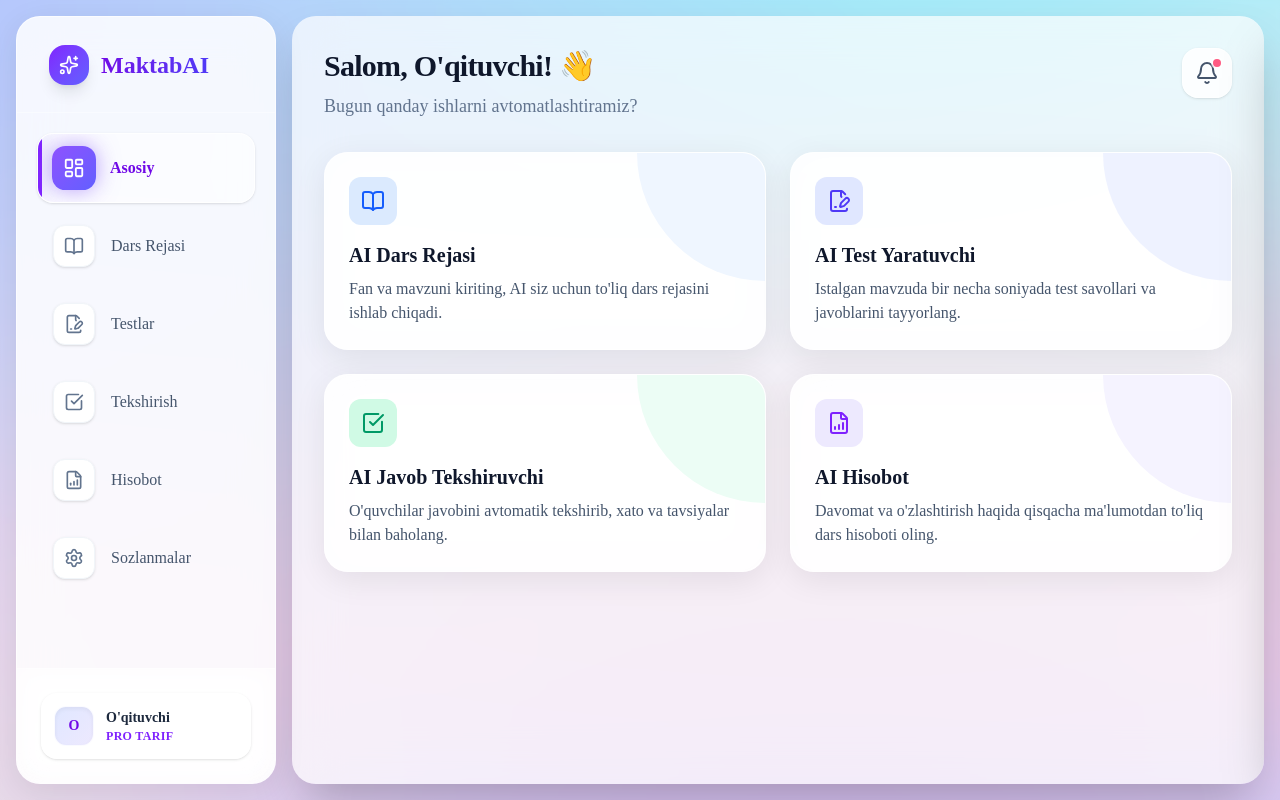
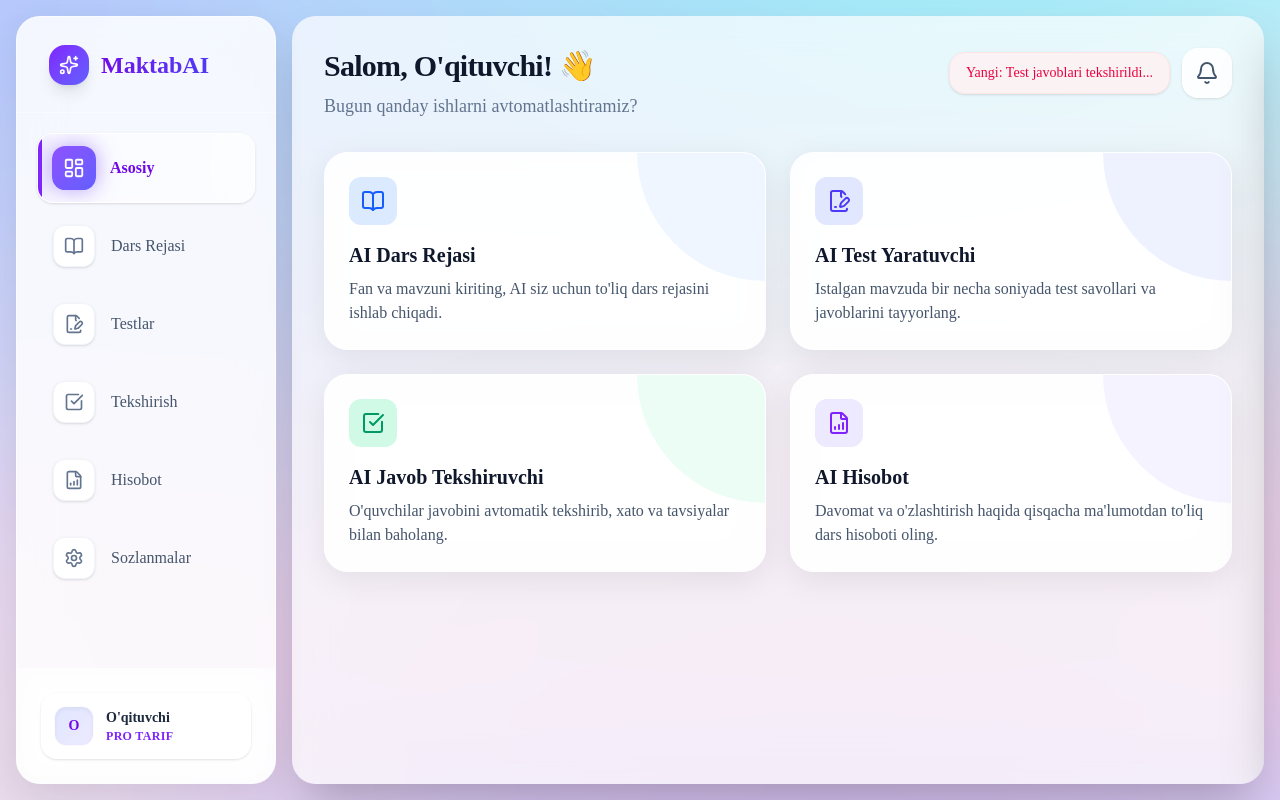
Before and after one commit to baxtiyorovbobojon06-ops/ZeroUp, a Next.js app: page / in a window 1280 px wide. Built offline with nearby package versions, Linux system fonts and the light colour scheme.

Commit message:
style: Replaced notification badge with a banner to the left of the bell

```diff
--- a/src/app/page.tsx
+++ b/src/app/page.tsx
@@ -25,12 +25,19 @@ export default function Home() {
 
         <button
           onClick={() => setIsNotificationsOpen(true)}
-          className="relative p-3 bg-white/80 dark:bg-slate-800/80 backdrop-blur-xl border border-white/60 dark:border-slate-700/60 shadow-sm hover:shadow-md hover:-translate-y-1 transition-all rounded-2xl text-slate-600 dark:text-slate-300 group"
+          className="flex items-center gap-3 group"
         >
-          <Bell className="w-6 h-6 group-hover:text-rose-500 transition-colors" />
           {notificationsEnabled && (
-            <span className="absolute top-2 right-2 w-3 h-3 bg-rose-500 rounded-full border-2 border-white dark:border-slate-800 animate-pulse"></span>
+            <div className="hidden sm:flex items-center bg-rose-50/80 dark:bg-rose-900/20 text-rose-600 dark:text-rose-300 px-4 py-2.5 rounded-2xl border border-rose-100 dark:border-rose-800/30 shadow-sm group-hover:-translate-y-1 transition-all">
+              <span className="text-sm font-medium truncate max-w-[200px]">
+                Yangi: Test javoblari tekshirildi...
+              </span>
+            </div>
           )}
+
+          <div className="p-3 bg-white/80 dark:bg-slate-800/80 backdrop-blur-xl border border-white/60 dark:border-slate-700/60 shadow-sm group-hover:shadow-md group-hover:-translate-y-1 transition-all rounded-2xl text-slate-600 dark:text-slate-300">
+            <Bell className="w-6 h-6 group-hover:text-rose-500 transition-colors" />
+          </div>
         </button>
       </div>
 
```
